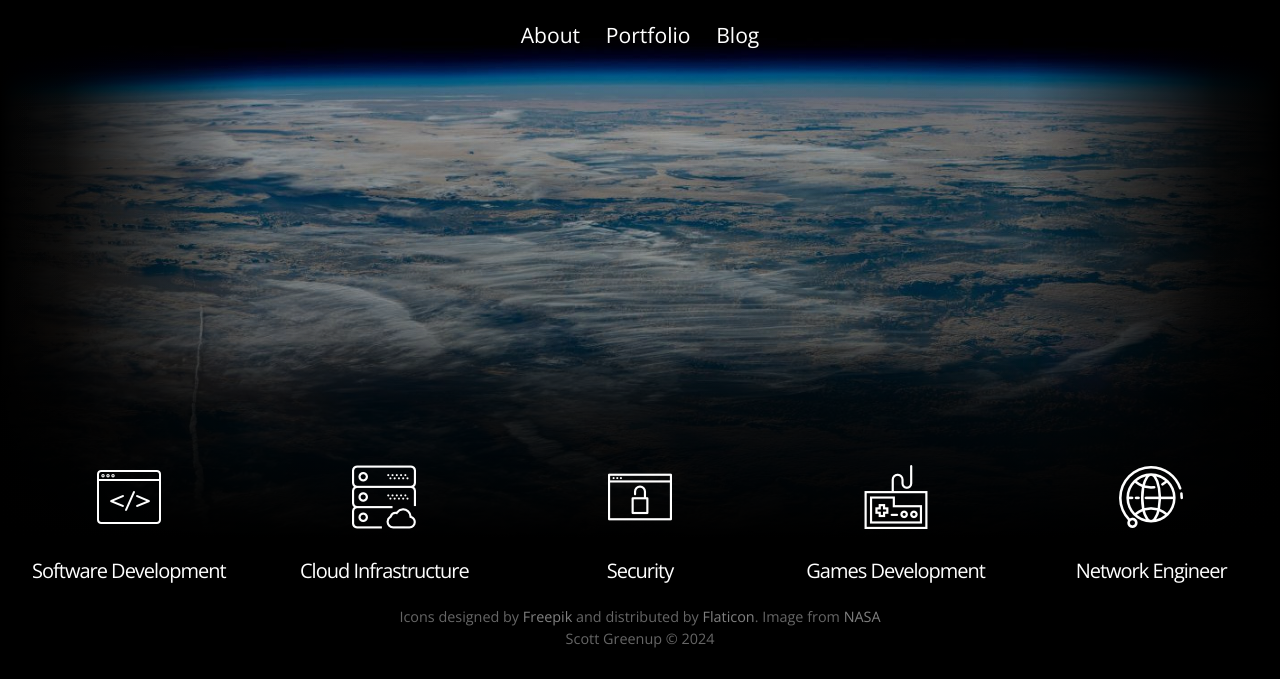
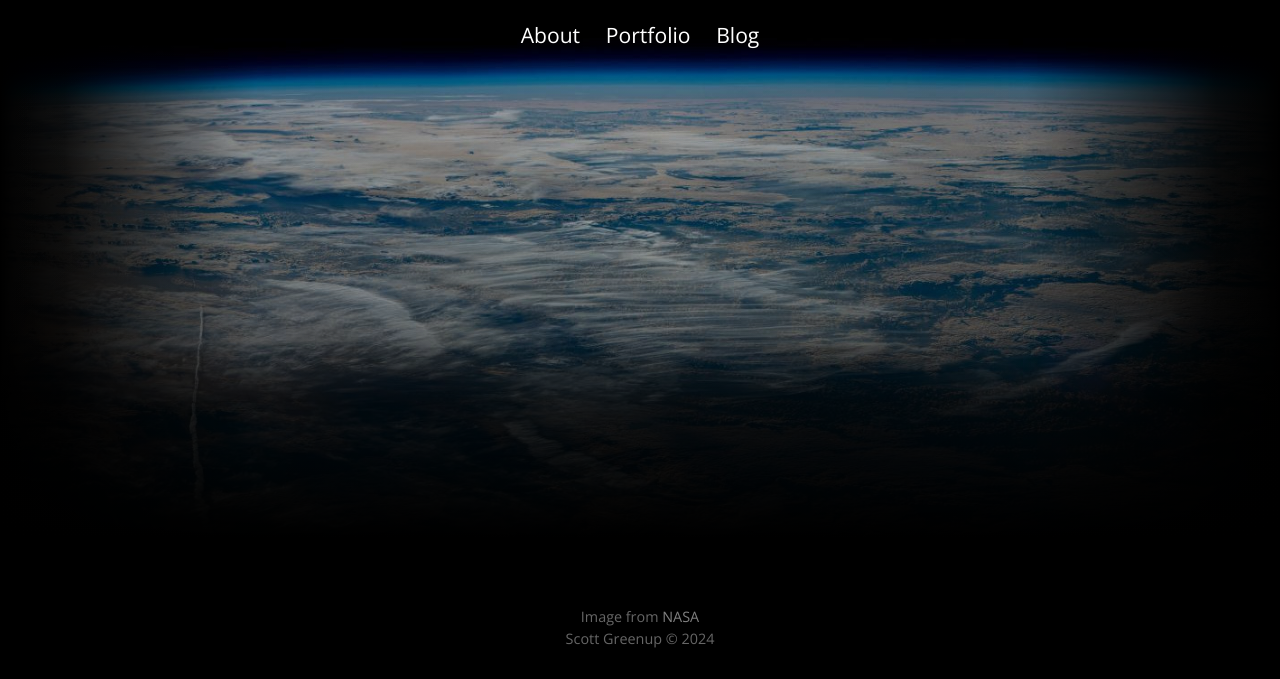
Before and after one commit to scottgreenup/scottgreenup.github.io, a plain HTML site: page index.html in a window 1280 px wide. Shown: the part 118-797 px from the top of the page. Drawn offline with nearby package versions, Linux system fonts and the light colour scheme.

Commit message:
simplify and remove unnecessary content >_<

```diff
--- a/index.html
+++ b/index.html
@@ -16,32 +16,11 @@
         <a href="https://github.com/scottgreenup">Portfolio</a>
         <a href="https://dev.to/scottgreenup">Blog</a>
       </nav>
-
-      <table>
-        <tr>
-          <td><img src="/static/img/icon/browser.png" /></td>
-          <td><img src="/static/img/icon/technology.png" /></td>
-          <td><img src="/static/img/icon/security.png" /></td>
-          <td><img src="/static/img/icon/game-controller.png" /></td>
-          <td><img src="/static/img/icon/worldwide.png" /></td>
-        </tr>
-        <tr>
-          <td><h3>Software Development</h3></td>
-          <td><h3>Cloud Infrastructure</h3></td>
-          <td><h3>Security</h3></td>
-          <td><h3>Games Development</h3></td>
-          <td><h3>Network Engineer</h3></td>
-        </tr>
-      </table>
     </section>
 
     <div id="copyright">
-      <p>Icons designed by <a href="http://www.freepik.com/">Freepik</a> and distributed by <a href="http://www.flaticon.com/">Flaticon</a>. Image from <a href="https://www.nasa.gov/image-feature/space-station-flyover-of-the-mediterranean/">NASA</a></p>
+      <p>Image from <a href="https://www.nasa.gov/image-feature/space-station-flyover-of-the-mediterranean/">NASA</a></p>
       <p>Scott Greenup &copy; <span id="current-year"></span></p>
-    </div>
-
-    <div style="margin: 0 auto; width: 100%; text-align: center;">
-      <p>I love Kanykey. Она моя капуста.</span></p>
     </div>
 
     <script>
```
